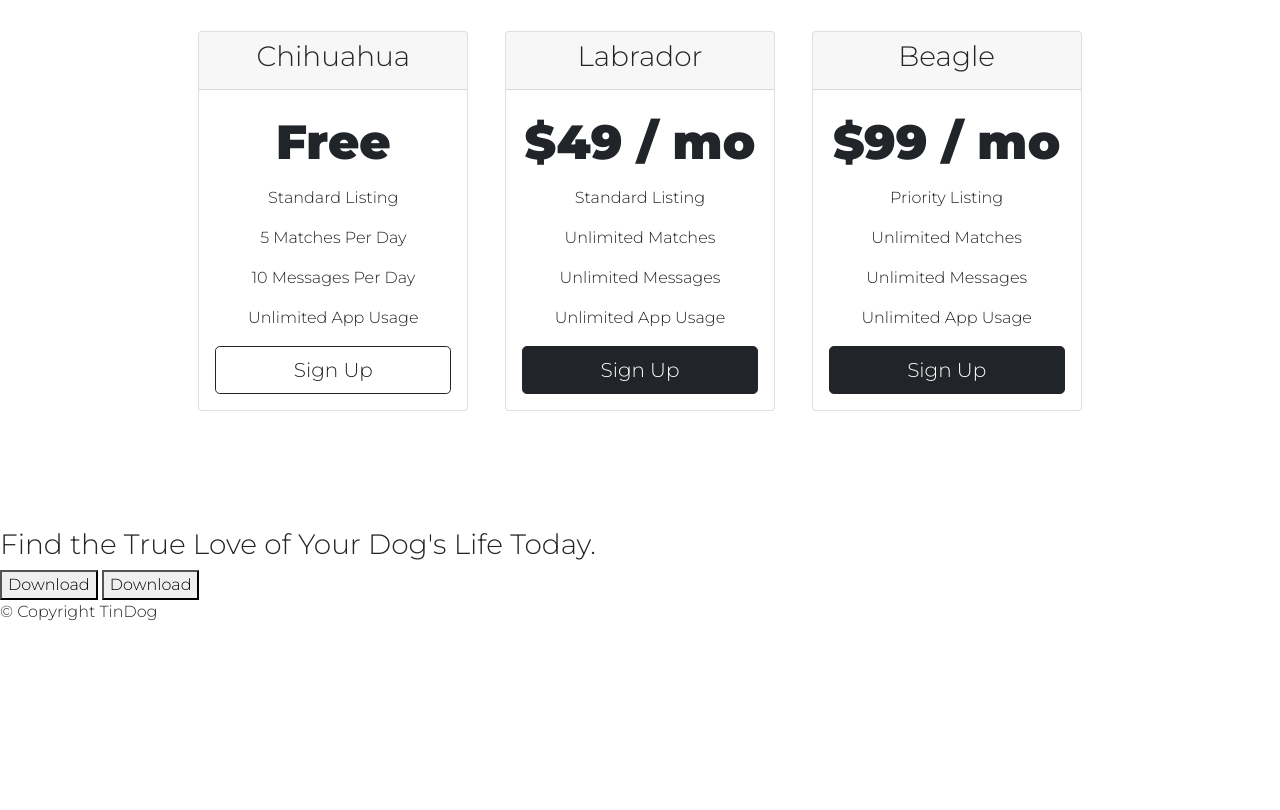
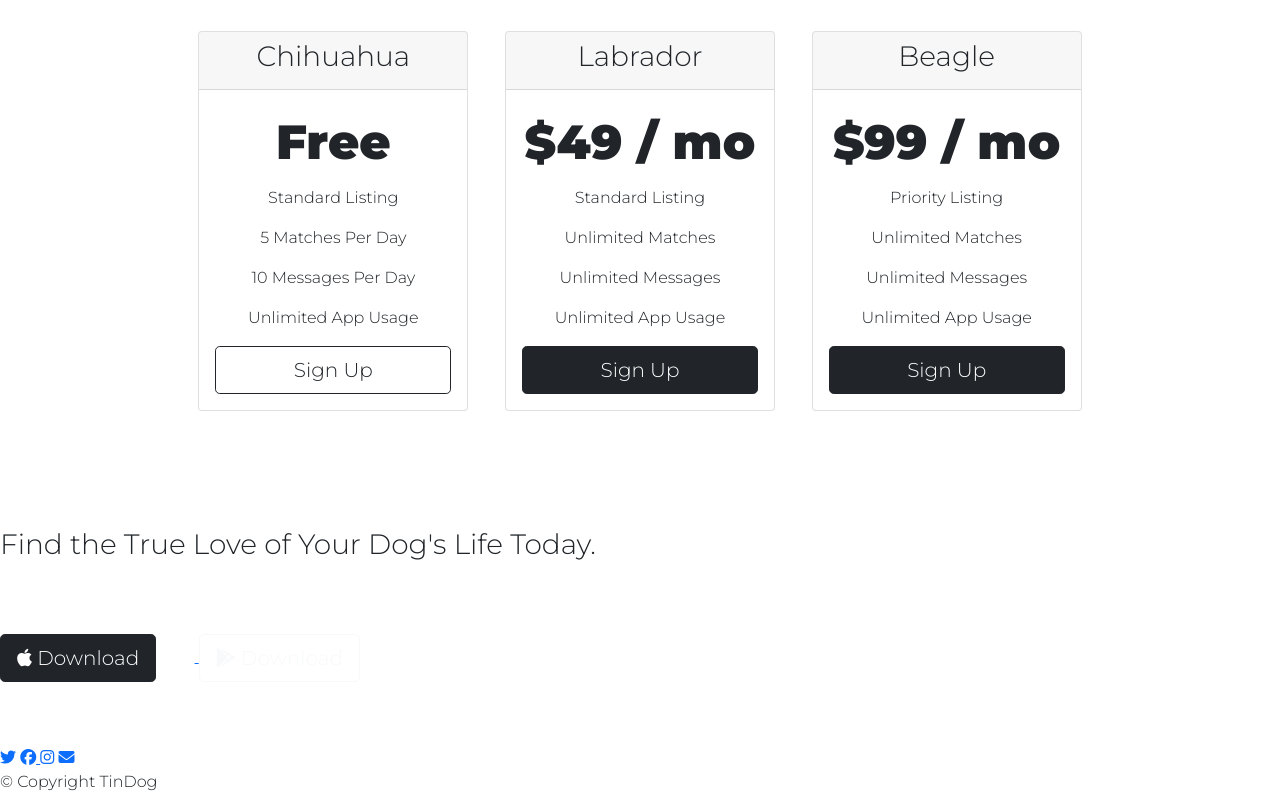
Before and after one commit to prateekYadav07/tindog, a plain HTML site: page index.html in a window 1280 px wide. Shown: the part 2027-2837 px from the top of the page. Before the commit the page ends 2667 px from the top, so only its background shows below. Drawn offline with nearby package versions, Linux system fonts and the light colour scheme.

Commit message:
cta and footer added

```diff
--- a/index.html
+++ b/index.html
@@ -217,18 +217,25 @@
 
   <!-- Call to Action -->
 
-  <section id="cta">
+  <section class="call-to-action" id="cta">
 
     <h3>Find the True Love of Your Dog's Life Today.</h3>
-    <button type="button">Download</button>
-    <button type="button">Download</button>
+    <a href="https://www.apple.com/in/app-store/"><button class="btn btn-dark btn-lg downlaod-button" type="button"><i class="fa-brands fa-apple"></i> Download</button> </a>
+    <a href="https://play.google.com/store"><button class="btn btn-outline-light btn-lg downlaod-button" type="button"><i class="fa-brands fa-google-play"></i> Download</button> </a>
 
   </section>
 
 
   <!-- Footer -->
 
-  <footer id="footer">
+  <footer  class="footer" id="footer">
+
+    <div class="footer-links">
+      <a class="footer-button" href="https://twitter.com/"><i class="fa-brands fa-twitter"></i></a>
+      <a class="footer-button" href="https://www.facebook.com/"><i class="fa-brands fa-facebook"></i></button> </a>
+      <a class="footer-button" href="https://www.instagram.com/?hl=en"><i class="fa-brands fa-instagram"></i></a>
+      <a class="footer-button" href="mailto:yadavprateek39@gmail.com"><i class="fa-solid fa-envelope"></i></a>
+    </div>
 
     <p>© Copyright TinDog</p>
 
```
